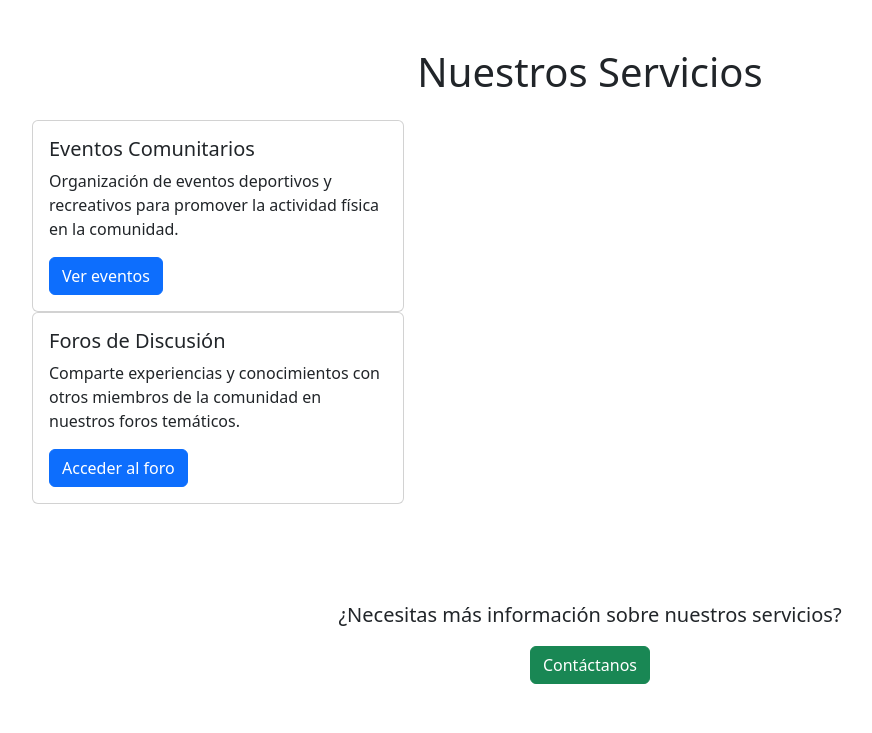
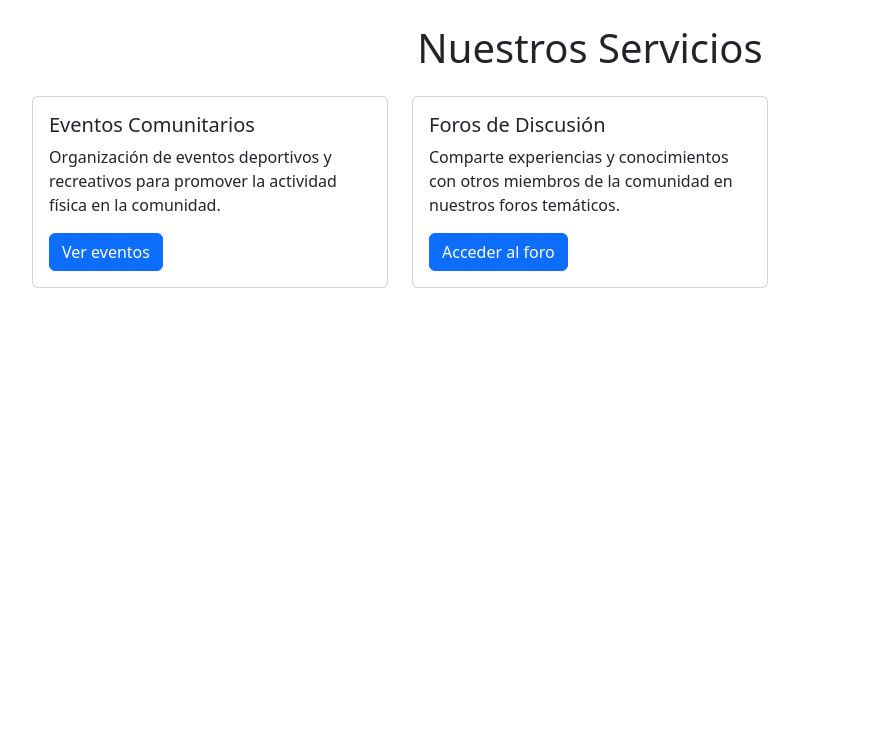
Before and after one commit to Evan14mj/ProyectoAmbienteWeb, a PHP site: page /servicios.php in a window 1280 px wide. Shown: the part 67-800 px from the top of the page, without its empty margins (50-922 px from the left). Run offline with PHP 8.4, Linux system fonts and the light colour scheme.

Commit message:
correccion

```diff
--- a/servicios.php
+++ b/servicios.php
@@ -6,9 +6,10 @@
 ?>
 
 <main>
-    <div class="container py-5">
+    <div class="container py-4">
         <h1 class="mb-4 text-center">Nuestros Servicios</h1>
 
+        <div class="row g-4">
             <div class="col-md-4">
                 <div class="card h-100">
                     <div class="card-body">
@@ -29,13 +30,6 @@
                 </div>
             </div>
         </div>
-
-        <div class="row mt-5">
-            <div class="col-12 text-center">
-                <p class="lead">¿Necesitas más información sobre nuestros servicios?</p>
-                <a href="#" class="btn btn-success">Contáctanos</a>
-            </div>
-        </div>
     </div>
 </main>
 
```
